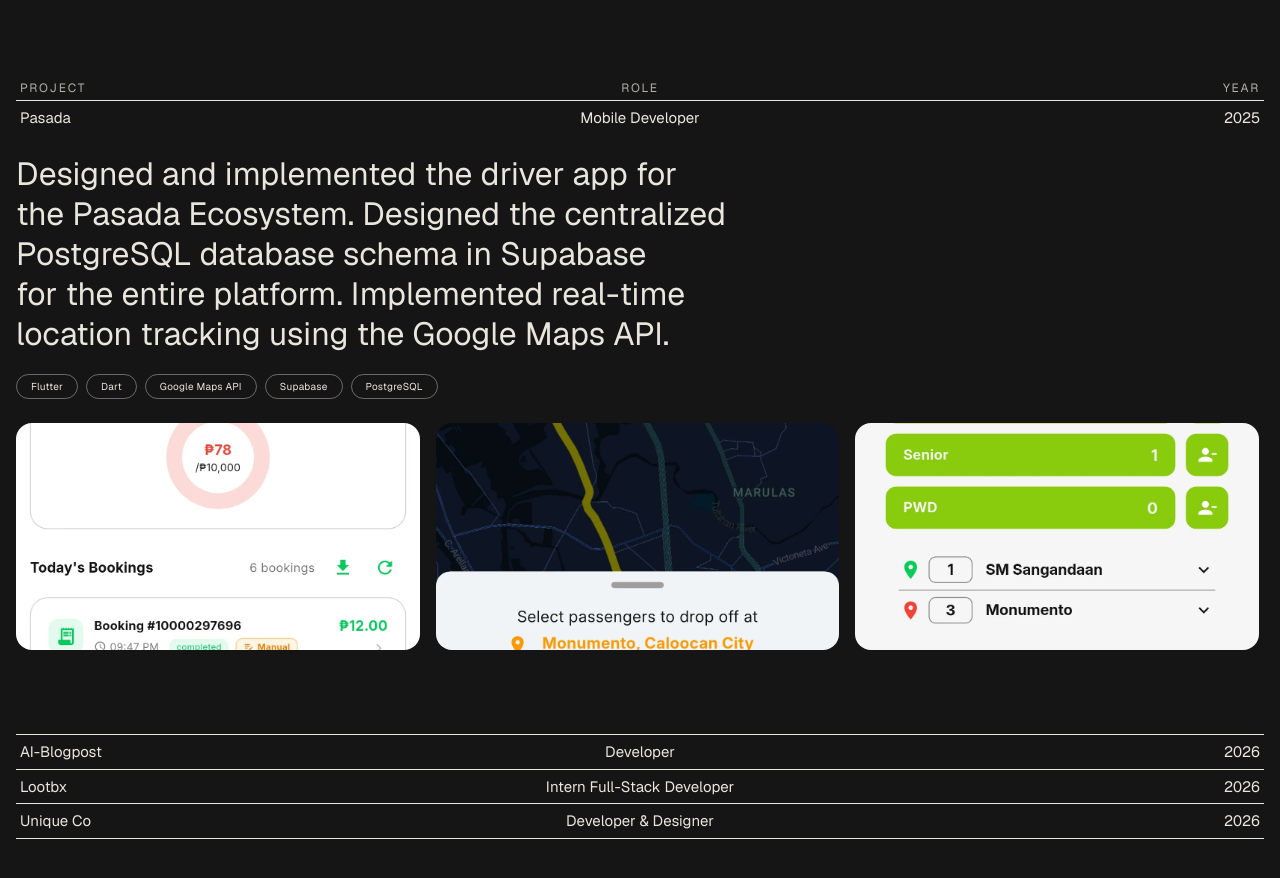
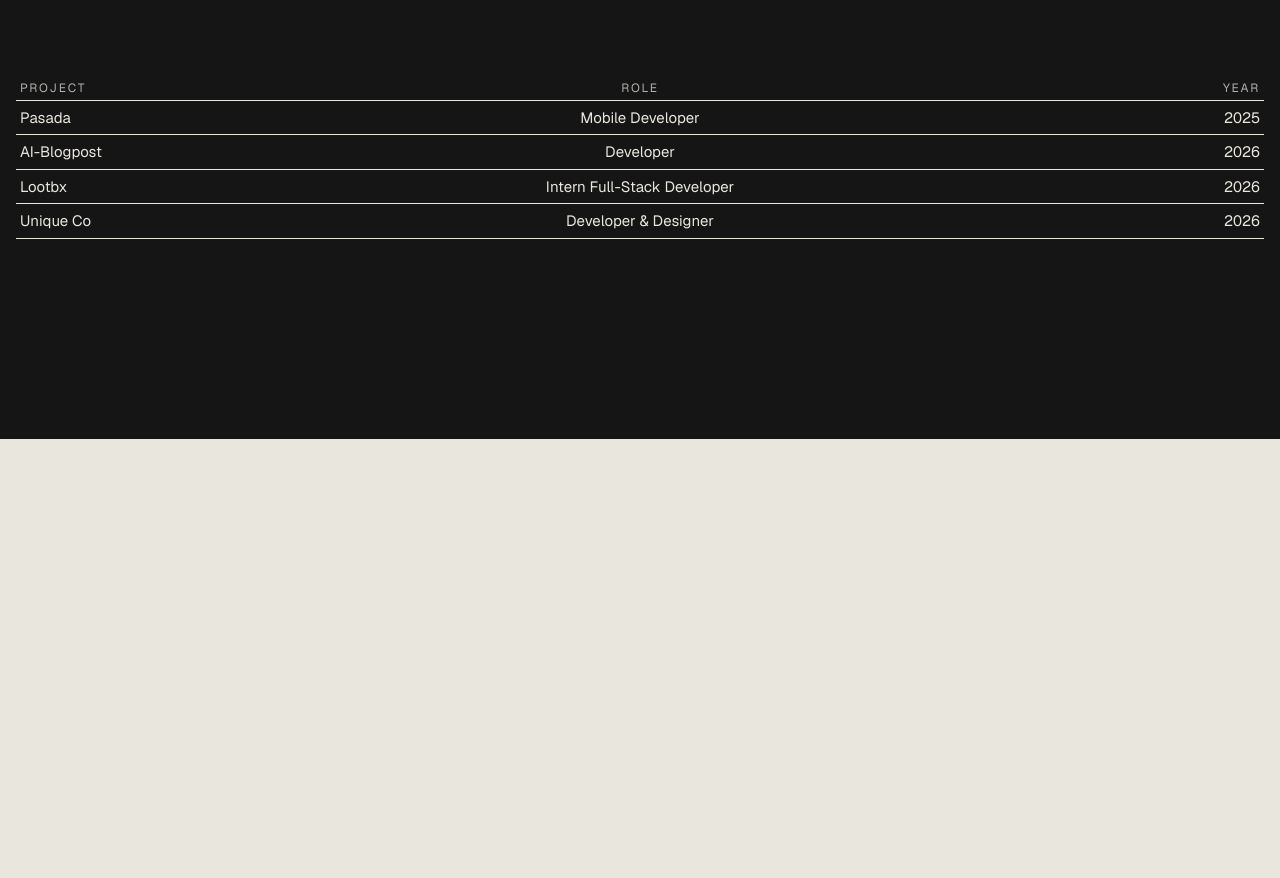
Before and after one commit to SenpaiAdri/portfolio-v3, a Next.js app: page / in a window 1280 px wide. Shown: the part 920-1798 px from the top of the page. After the commit the page ends 1359 px from the top, so only its background shows below. Built offline with nearby package versions, Linux system fonts and the light colour scheme.

Commit message:
fix: update project section to handle image rendering with Next.js Image component and adjust open index state

```diff
--- a/components/project/project-section.tsx
+++ b/components/project/project-section.tsx
@@ -2,10 +2,11 @@
 
 import type { CSSProperties } from "react";
 import { useState } from "react";
+import Image from "next/image";
 import { projects } from "@/data/projects";
 
 export function ProjectSection() {
-  const [openIndex, setOpenIndex] = useState<number | null>(0);
+  const [openIndex, setOpenIndex] = useState<number | null>(null);
 
   return (
     <section
@@ -88,17 +89,21 @@ export function ProjectSection() {
                       </a>
                     )}
 
-                    {/* Images — placeholders until project.image is populated */}
-                    <div className="relative mt-6 flex flex-col md:flex-row gap-3 pb-1 sm:gap-4 w-full">
-                      {project.image.map((src) => (
-                        // eslint-disable-next-line @next/next/no-img-element
-                        <img
+                    {/* Images */}
+                    <div className="mt-6 grid w-full grid-cols-1 gap-3 pb-1 sm:grid-cols-3 sm:gap-4">
+                      {project.image.slice(0, 3).map((src) => (
+                        <div
                           key={src}
-                          src={src}
-                          alt={`${project.title} preview`}
-                          className="rounded-2xl object-cover aspect-video w-full md:w-97/300"
-                          loading="lazy"
-                        />
+                          className="relative aspect-video w-full overflow-hidden rounded-2xl bg-background/10"
+                        >
+                          <Image
+                            src={src}
+                            alt={`${project.title} preview`}
+                            fill
+                            sizes="(max-width: 640px) 100vw, 33vw"
+                            className="object-cover"
+                          />
+                        </div>
                       ))}
                     </div>
                   </div>
```
